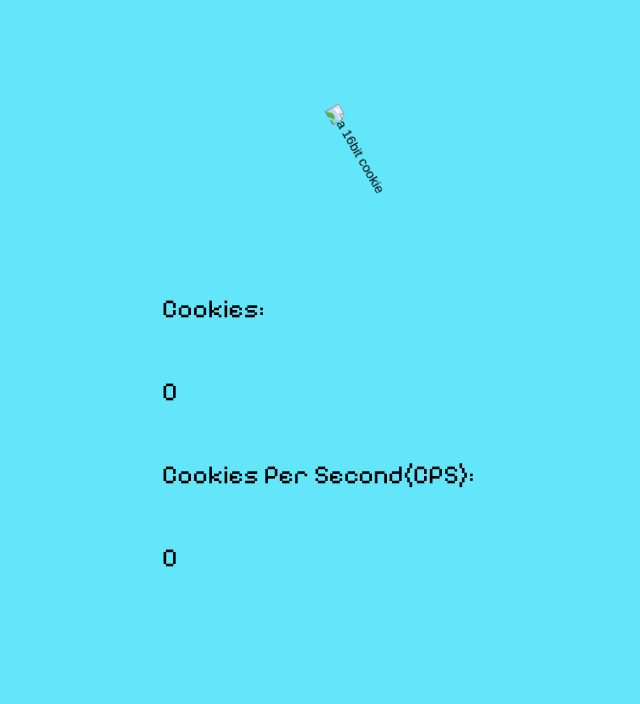
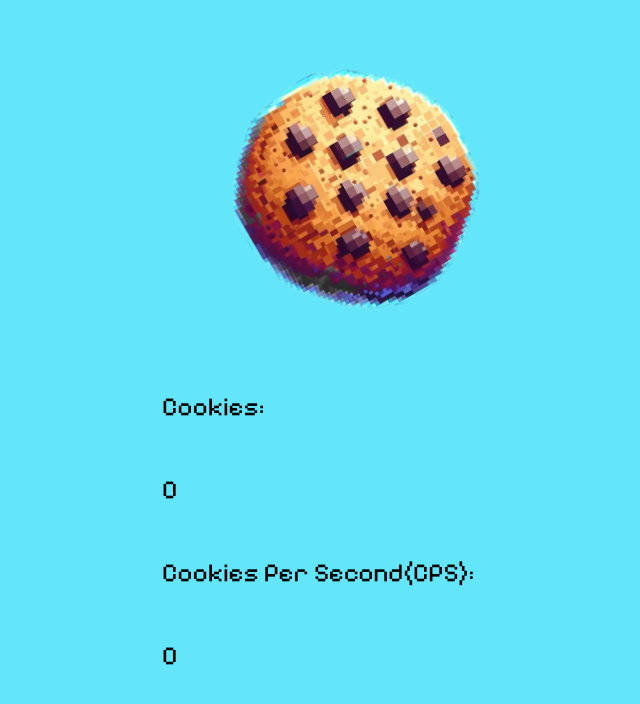
Before and after one commit to Ant3lop3/tewk3asgnmt, a plain HTML site: page index.html in a window 1280 px wide. Shown: the whole page, without its empty margins (254-894 px from the left). Drawn offline with Linux system fonts and the light colour scheme; the site is published under a folder, as on GitHub Pages, so addresses that start at the root find nothing; no server answers.

Commit message:
Update cookie img broken fix

```diff
--- a/index.html
+++ b/index.html
@@ -23,7 +23,7 @@
       </div>
       <div id="shopCont" class="shopCont"></div>
       <button type="cookieButton" id="cookieButton">
-        <img src="/media/Cookie.webp" alt="a 16bit cookie" />
+        <img src="media/Cookie.webp" alt="a 16bit cookie" />
       </button>
     </div>
   </body>
```
